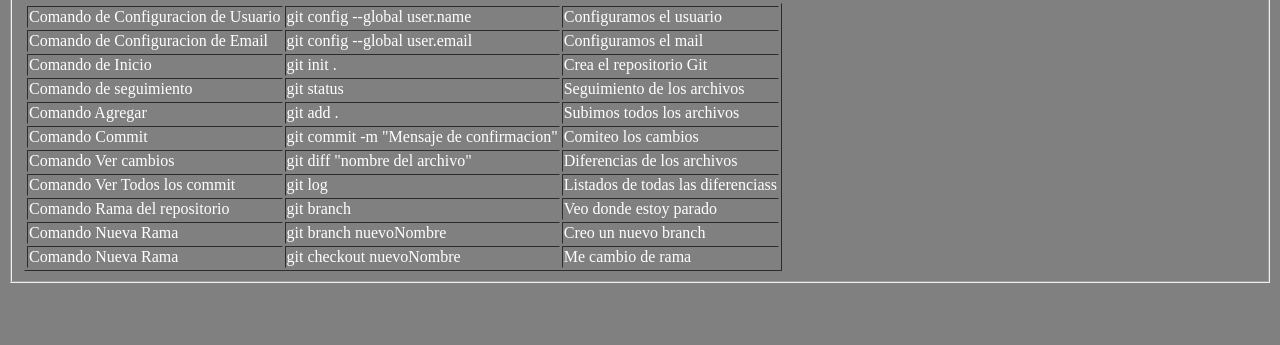
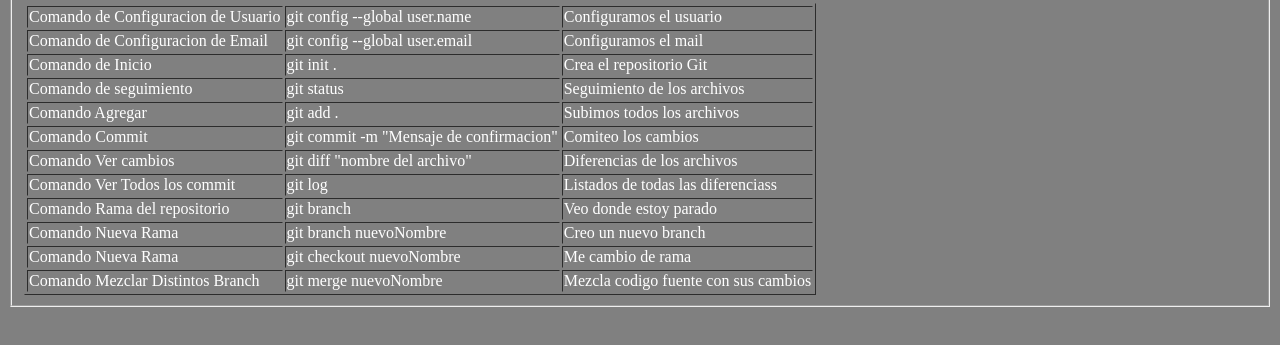
Before and after one commit to juank3bytes/cursoGit, a plain HTML site: page index.html in a window 1280 px wide. Shown: the part 87-432 px from the top of the page. Drawn offline with Linux system fonts and the light colour scheme.

Commit message:
Mas cambios

```diff
--- a/index.html
+++ b/index.html
@@ -62,6 +62,11 @@
 					<td>git checkout nuevoNombre</td>
 					<td>Me cambio de rama</td>
 				</tr>
+				<tr>
+					<td>Comando Mezclar Distintos Branch</td>
+					<td>git merge nuevoNombre</td>
+					<td>Mezcla codigo fuente con sus cambios</td>
+				</tr>
 			</table>
 	</fieldset>
 </body>
```
